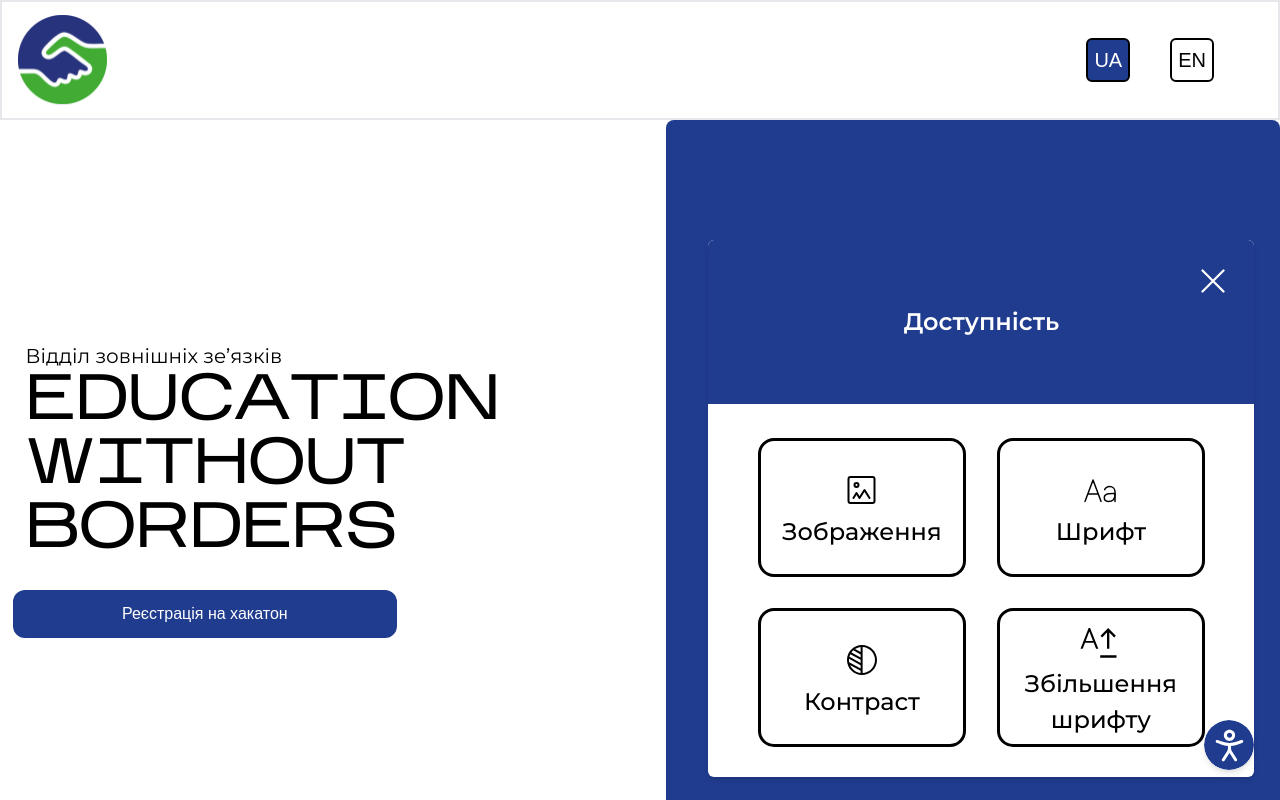
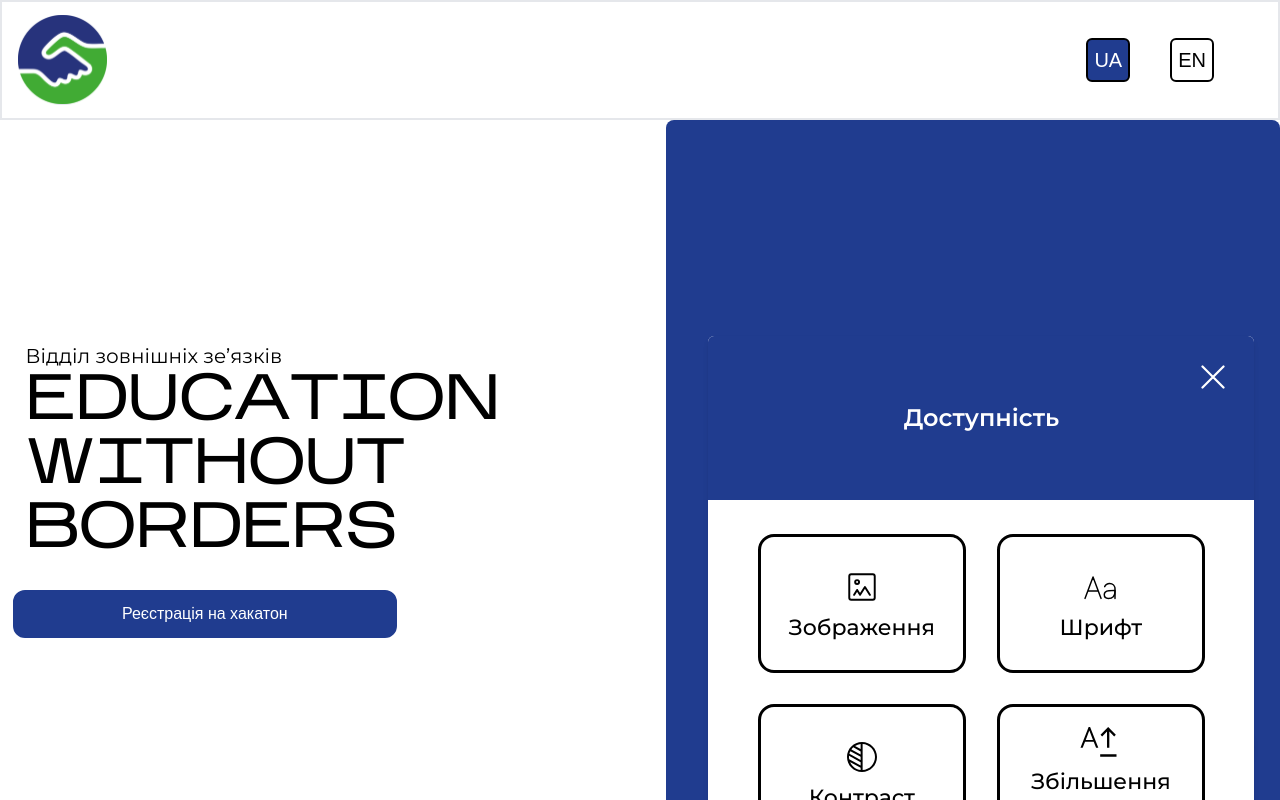
Before and after one commit to indnb/ExternalDeptFrontend, a Next.js app: page / in a window 1280 px wide. Both pictures are taken after a click on the button 1229 px from the left and 745 px from the top of the page. Shown: the top 800 px of the page. Built offline with nearby package versions, Linux system fonts and the light colour scheme.

Commit message:
feat:invalid

```diff
--- a/src/Atoms/InvalidWidgetHeader/index.tsx
+++ b/src/Atoms/InvalidWidgetHeader/index.tsx
@@ -13,16 +13,16 @@ export const InvalidWidgetHeader = ({
   };
 
   return (
-    <div className="bg-[#203C8F] h-[164px] w-[100%] flex items-center justify-center">
+    <div className="bg-[#203C8F] h-[164px] w-[100%] flex items-center justify-center max-[850px]:h-[94px]">
       <h1
-        className="text-[24px] text-[bold] font-semibold flex"
+        className="text-[24px] text-[bold] font-semibold flex max-[850px]:text-[20px]"
         style={{ fontFamily: "Montserrat" }}
       >
         Доступність
       </h1>
       <button
         onClick={handlerClose}
-        className="bg-none absolute right-[29px] w-[24px] h-[24px] top-[29px]"
+        className="bg-none absolute right-[29px] w-[24px] h-[24px] top-[29px] max-[850px]:top-[15px] max-[850px]:right-[15px]"
       >
         <Image src={Cross} alt="" className="w-[24px] h-[24px]" />
       </button>
--- /dev/null
+++ b/src/Atoms/ItemInvalidWidget/index.tsx
@@ -0,0 +1,23 @@
+import React from "react";
+import Image from "next/image";
+interface ItemInvalidWidgetProps {
+  icon: string;
+  text: string;
+}
+export const ItemInvalidWidget = ({ elem }: ItemInvalidWidgetProps) => {
+  return (
+    <div
+      className="w-[208px] h-[139px] rounded-[16px] border-solid border-[black] border-[3px]
+            flex flex-col items-center justify-center gap-[auto] cursor-pointer
+       max-[850px]:w-[155px]  max-[850px]:h-[117px]"
+    >
+      <Image src={elem.icon} alt="" />
+      <h1
+        className="text-[black] font-medium text-[22px] text-center max-[850px]:text-[16px]"
+        style={{ fontFamily: "Montserrat" }}
+      >
+        {elem.text}
+      </h1>
+    </div>
+  );
+};
--- a/src/Molecules/AboutUsSlider/index.tsx
+++ b/src/Molecules/AboutUsSlider/index.tsx
@@ -1,24 +1,24 @@
-import React from "react";
+import React, { useState, useRef, useEffect } from "react";
 import Slider from "react-slick";
 import { aboutUsData } from "./aboutUs.data";
 import { IAboutUsData } from "@/type/IAboutUsData";
 import { ItemAboutUs } from "@/Atoms/ItemAboutUs";
-import { useState, useEffect } from "react";
 import useScreenSize from "@/hook/useScreenSize";
 import "./AboutUsSlider.css";
 export const AboutUsSlider = () => {
   const { width } = useScreenSize();
   const [slidesToShow, setSlidesToShow] = useState<number>(1);
   const [activeSlide, setActiveSlide] = useState(0);
+  const sliderRef = useRef<Slider | null>(null);
 
   var settings = {
-    dots: false,
+    dots: true,
     infinite: false,
     speed: 500,
     slidesToShow: slidesToShow,
     arrows: false,
     slidesToScroll: 1,
-    beforeChange: (current, next) => {
+    beforeChange: (_, next) => {
       setActiveSlide(next);
     },
   };
@@ -31,11 +31,12 @@ export const AboutUsSlider = () => {
     } else {
       var sliderCount = width / 353;
     }
+
     setSlidesToShow(sliderCount);
   }, [width]);
   return (
-    <div className="w-[98.5vw]">
-      <Slider {...settings}>
+    <div className="w-[98.5vw] mb-[170px] max-[850px]:mb-[60px]">
+      <Slider {...settings} ref={sliderRef}>
         {aboutUsData.map((elem, index) => (
           <ItemAboutUs data={elem} key={index} />
         ))}
--- a/src/Molecules/InvalidWidgetWindow/index.tsx
+++ b/src/Molecules/InvalidWidgetWindow/index.tsx
@@ -2,6 +2,7 @@ import React from "react";
 import { InvalidWidgetHeader } from "@/Atoms/InvalidWidgetHeader";
 import { InvalidData } from "./Invalid.data";
 import Image from "next/image";
+import { ItemInvalidWidget } from "@/Atoms/ItemInvalidWidget";
 interface InvalidWidgetWindowProps {
   setStateWidget: React.Dispatch<React.SetStateAction<boolean>>;
 }
@@ -11,28 +12,19 @@ export const InvalidWidgetWindow = ({
 }: InvalidWidgetWindowProps) => {
   return (
     <div
-      className="fixed rounded-[16px]  right-[2vw] top-[30vh] h-[537px] w-[546px] bg-[white] text-white flex flex-col  items-center rounded-md shadow-md
-        overflow-hidden
+      className="fixed rounded-[16px]  right-[2vw] top-[42vh] h-[537px] w-[546px] bg-[white] text-white flex flex-col  items-center rounded-md shadow-md
+        overflow-hidden  max-[850px]:w-[383px] max-[850px]:h-[452px] max-[850px]:top-[43vh]
         shadow-md z-40"
     >
       <InvalidWidgetHeader setStateWidget={setStateWidget} />
       <div className="flex flex-wrap gap-[31px] items-center justify-center mt-[34px]">
         {InvalidData.map((elem, index) => (
-          <div
-            key={index}
-            className="w-[208px] h-[139px] rounded-[16px] border-solid border-[black] border-[3px]
-            flex flex-col items-center justify-center gap-[auto] cursor-pointer"
-          >
-            <Image src={elem.icon} alt="" />
-            <h1
-              className="text-[black] font-medium text-[24px] text-center "
-              style={{ fontFamily: "Montserrat" }}
-            >
-              {elem.text}
-            </h1>
-          </div>
+          <ItemInvalidWidget key={index} elem={elem} />
         ))}
       </div>
+      <h1 className="text-[0px] max-[850px]:text-[16px] text-[black] mt-[20px]">
+        Вимкнути
+      </h1>
     </div>
   );
 };
--- a/src/Organisms/AboutUs/index.tsx
+++ b/src/Organisms/AboutUs/index.tsx
@@ -5,7 +5,7 @@ export const AboutUs = (props: {}) => {
   return (
     <div className="w-[100vw]">
       <h1
-        className="text-[48px] text-black  max-[850px]:text-[32px] ml-[25px] mb-[35px] max-[850px]:mb-[10px]"
+        className="text-[48px] text-black  max-[850px]:text-[32px] ml-[25px] mb-[35px] mt-[138px] max-[850px]:mb-[10px] max-[850px]:mt-[30px]"
         style={{ fontFamily: "Kyiv Type Sans" }}
       >
         Про нас
--- a/src/Organisms/InvalidWidget/index.tsx
+++ b/src/Organisms/InvalidWidget/index.tsx
@@ -16,7 +16,7 @@ export const InvalidWidget = () => {
       ) : null}
       <button
         onClick={handlerSwitchInvalididget}
-        className="fixed right-[2vw]  top-[90vh]  h-[50px] w-[50px] bg-[none] rounded-[50%] text-white flex items-center justify-center  shadow-md z-40"
+        className="fixed right-[2vw]  top-[90vh]  h-[50px] w-[50px] bg-[none] rounded-[50%] text-white flex items-center justify-center  shadow-md z-30"
       >
         <Image className="rounded-[50px] bg-[none]" src={InvalidImg} alt="" />
       </button>
--- a/src/Organisms/News/index.tsx
+++ b/src/Organisms/News/index.tsx
@@ -6,7 +6,7 @@ export const News = () => {
   const { language, changeLanguage } = useLanguageStore();
 
   return (
-    <section className="max-[850px]:h-[290px] flex flex-col relative">
+    <section className="max-[850px]:h-[290px] flex flex-col relative mt-[140px] max-[850px]:mt-[0px]">
       <h1
         className="max-[850px]:w-[90vw] w-[95vw] text-black max-[850px]:text-[32px]  text-[48px] ml-[25px] mb-[35px] max-[850px]:mb-[10px]"
         style={{ fontFamily: "Kyiv Type Sans" }}
```
Also changed, not shown: src/public/invalidIcon/Group60.svg.
